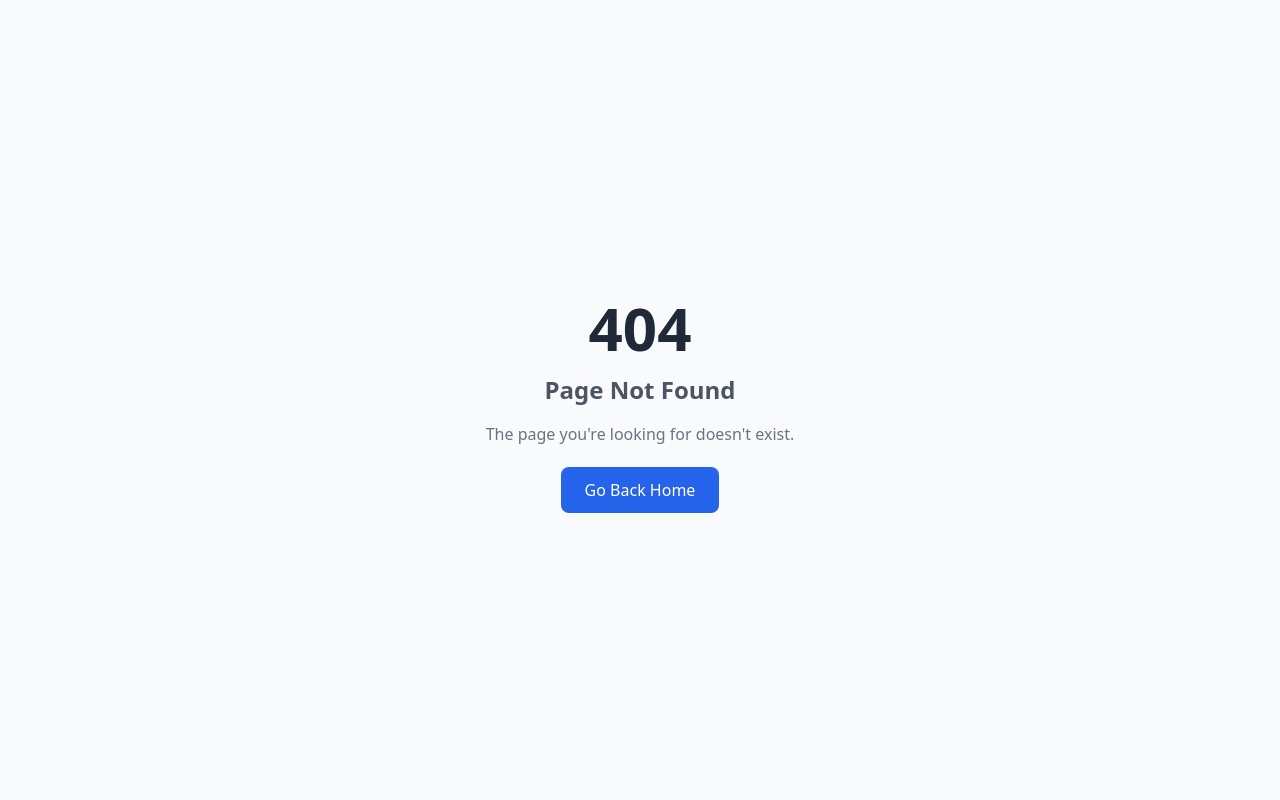
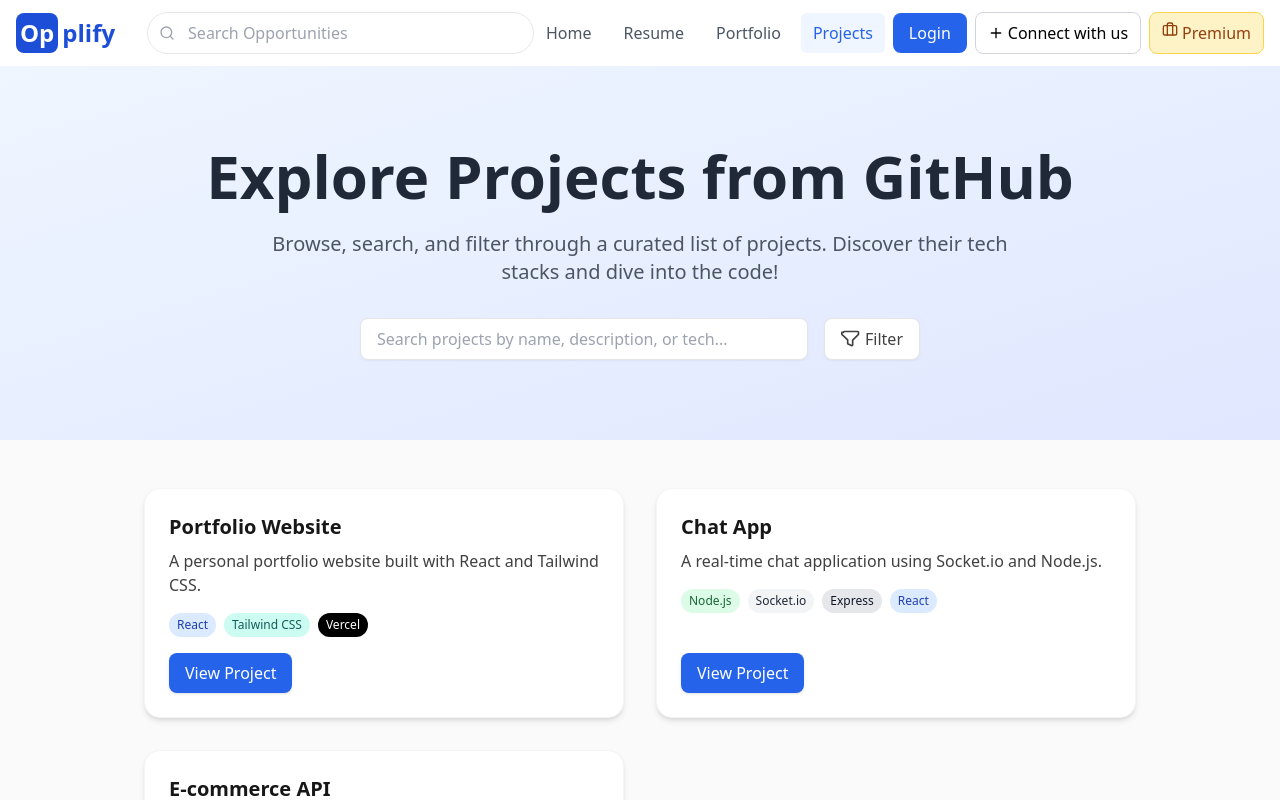
Before and after one commit to Aditya-satpute/Opplify, a React (Vite) app in the folder frontend/: page /projects in a window 1280 px wide. Before the commit this address had no page. Shown: the top 800 px of the page. Built offline with nearby package versions, Linux system fonts and the light colour scheme.

Commit message:
Successfully added Projects with search and filter feature

```diff
--- /dev/null
+++ b/frontend/src/pages/ProjectsPage.tsx
@@ -0,0 +1,249 @@
+import React, { useState, ChangeEvent, useRef, useEffect } from "react";
+import { Header } from '../components/Header';
+import { Footer } from '../components/Footer';
+
+// 1. Define the Project type
+type Project = {
+  id: number;
+  title: string;
+  description: string;
+  tech: string[];
+  url: string;
+};
+
+// 2. Example projects data (replace with your actual/fetched data)
+const projects: Project[] = [
+  {
+    id: 1,
+    title: "Portfolio Website",
+    description: "A personal portfolio website built with React and Tailwind CSS.",
+    tech: ["React", "Tailwind CSS", "Vercel"],
+    url: "https://github.com/yourusername/portfolio",
+  },
+  {
+    id: 2,
+    title: "Chat App",
+    description: "A real-time chat application using Socket.io and Node.js.",
+    tech: ["Node.js", "Socket.io", "Express", "React"],
+    url: "https://github.com/yourusername/chat-app",
+  },
+  {
+    id: 3,
+    title: "E-commerce API",
+    description: "RESTful API for an e-commerce platform with JWT authentication.",
+    tech: ["Node.js", "Express", "MongoDB", "JWT"],
+    url: "https://github.com/yourusername/ecommerce-api",
+  },
+  // Add more projects as needed
+];
+
+// 3. Tech tag color mapping
+const techColors: Record<string, string> = {
+  "React": "bg-blue-100 text-blue-800",
+  "Tailwind CSS": "bg-teal-100 text-teal-800",
+  "Vercel": "bg-black text-white",
+  "Node.js": "bg-green-100 text-green-800",
+  "Socket.io": "bg-gray-100 text-gray-800",
+  "Express": "bg-gray-200 text-gray-900",
+  "MongoDB": "bg-green-200 text-green-900",
+  "JWT": "bg-yellow-100 text-yellow-800",
+  // Add more tech colors as needed
+};
+
+const getAllTechs = (projects: Project[]) =>
+  Array.from(new Set(projects.flatMap((p) => p.tech))).sort();
+
+const FilterIcon = () => (
+  <svg
+    xmlns="http://www.w3.org/2000/svg"
+    className="h-5 w-5 inline-block mr-1"
+    fill="none"
+    viewBox="0 0 24 24"
+    stroke="currentColor"
+    strokeWidth={2}
+  >
+    <path
+      strokeLinecap="round"
+      strokeLinejoin="round"
+      d="M3 4a1 1 0 011-1h16a1 1 0 011 1v2a1 1 0 01-.293.707l-6.414 6.414A1 1 0 0014 13.414V19a1 1 0 01-1.447.894l-4-2A1 1 0 018 17v-3.586a1 1 0 00-.293-.707L1.293 6.707A1 1 0 011 6V4z"
+    />
+  </svg>
+);
+
+const ProjectsPage: React.FC = () => {
+  const [search, setSearch] = useState<string>("");
+  const [selectedTechs, setSelectedTechs] = useState<string[]>([]);
+  const [showFilter, setShowFilter] = useState<boolean>(false);
+  const filterRef = useRef<HTMLDivElement | null>(null);
+
+  const allTechs = getAllTechs(projects);
+
+  // Handle search input
+  const handleSearch = (e: ChangeEvent<HTMLInputElement>) => {
+    setSearch(e.target.value);
+  };
+
+  // Handle tech checkbox change
+  const handleTechChange = (tech: string) => {
+    setSelectedTechs((prev) =>
+      prev.includes(tech)
+        ? prev.filter((t) => t !== tech)
+        : [...prev, tech]
+    );
+  };
+
+  // Clear all filters
+  const clearFilters = () => {
+    setSelectedTechs([]);
+    setSearch("");
+  };
+
+  // Close filter dropdown when clicking outside
+  useEffect(() => {
+    const handleClickOutside = (event: MouseEvent) => {
+      if (filterRef.current && !filterRef.current.contains(event.target as Node)) {
+        setShowFilter(false);
+      }
+    };
+    if (showFilter) {
+      document.addEventListener("mousedown", handleClickOutside);
+    }
+    return () => {
+      document.removeEventListener("mousedown", handleClickOutside);
+    };
+  }, [showFilter]);
+
+  // Filter projects by search and tech stack
+  const filteredProjects = projects.filter((project) => {
+    const matchesSearch =
+      project.title.toLowerCase().includes(search.toLowerCase()) ||
+      project.description.toLowerCase().includes(search.toLowerCase()) ||
+      project.tech.some((t) => t.toLowerCase().includes(search.toLowerCase()));
+    const matchesTech =
+      selectedTechs.length === 0 ||
+      selectedTechs.every((tech) => project.tech.includes(tech));
+    return matchesSearch && matchesTech;
+  });
+
+  return (
+    <>
+    <Header/>
+    <div className="min-h-screen bg-neutral-50">
+      {/* Header Section */}
+      <section className="py-16 md:py-20 px-4 bg-gradient-to-br from-blue-50 to-indigo-100">
+        <div className="container mx-auto max-w-4xl text-center">
+          <h1 className="text-4xl md:text-5xl lg:text-6xl font-bold text-gray-800 mb-6">
+            Explore Projects from GitHub
+          </h1>
+          <p className="text-lg md:text-xl text-gray-600 mb-8 max-w-3xl mx-auto">
+            Browse, search, and filter through a curated list of projects. Discover their tech stacks and dive into the code!
+          </p>
+          {/* Search + Filter Controls */}
+          <div className="flex flex-col md:flex-row justify-center items-center gap-3 md:gap-4 w-full max-w-2xl mx-auto">
+            <input
+              type="text"
+              className="w-full md:w-2/3 px-4 py-2 border border-neutral-200 rounded-lg shadow-sm focus:outline-none focus:border-blue-400 transition"
+              placeholder="Search projects by name, description, or tech..."
+              value={search}
+              onChange={handleSearch}
+            />
+            <div className="relative w-full md:w-auto">
+              <button
+                onClick={() => setShowFilter((prev) => !prev)}
+                className="flex items-center justify-center w-full md:w-auto px-4 py-2 bg-white border border-neutral-200 rounded-lg shadow-sm text-neutral-700 hover:bg-neutral-100 transition focus:outline-none"
+                type="button"
+              >
+                <FilterIcon />
+                Filter
+                {selectedTechs.length > 0 && (
+                  <span className="ml-2 px-2 py-0.5 rounded-full bg-blue-100 text-blue-700 text-xs font-semibold">
+                    {selectedTechs.length}
+                  </span>
+                )}
+              </button>
+              {/* Filter Dropdown */}
+              {showFilter && (
+                <div
+                  ref={filterRef}
+                  className="absolute z-20 mt-2 right-0 w-56 bg-white border border-neutral-200 rounded-xl shadow-lg p-4"
+                >
+                  <div className="text-sm font-semibold mb-2 text-neutral-700">
+                    Filter by Tech Stack
+                  </div>
+                  <div className="max-h-48 overflow-y-auto flex flex-col gap-2 mb-4">
+                    {allTechs.map((tech) => (
+                      <label key={tech} className="flex items-center cursor-pointer">
+                        <input
+                          type="checkbox"
+                          checked={selectedTechs.includes(tech)}
+                          onChange={() => handleTechChange(tech)}
+                          className="form-checkbox accent-blue-600 mr-2"
+                        />
+                        <span className={`px-2 py-1 rounded-full text-xs font-medium ${techColors[tech] || "bg-gray-100 text-gray-800"}`}>
+                          {tech}
+                        </span>
+                      </label>
+                    ))}
+                  </div>
+                  <button
+                    onClick={clearFilters}
+                    className="w-full px-3 py-2 rounded-lg bg-neutral-200 text-neutral-700 text-sm font-medium hover:bg-neutral-300 transition"
+                    type="button"
+                  >
+                    Clear Filters
+                  </button>
+                </div>
+              )}
+            </div>
+          </div>
+        </div>
+      </section>
+
+      {/* Projects Grid */}
+      <div className="max-w-5xl mx-auto px-4 py-12">
+        <div className="grid grid-cols-1 md:grid-cols-2 gap-8">
+          {filteredProjects.length === 0 && (
+            <div className="col-span-full text-neutral-500 text-center">
+              No projects found.
+            </div>
+          )}
+          {filteredProjects.map((project) => (
+            <div
+              key={project.id}
+              className="bg-white rounded-2xl shadow-md border border-neutral-100 p-6 flex flex-col justify-between transition hover:shadow-lg hover:-translate-y-1"
+            >
+              <div>
+                <h3 className="text-xl font-semibold text-neutral-900 mb-2">{project.title}</h3>
+                <p className="text-neutral-700 mb-4">{project.description}</p>
+                <div className="flex flex-wrap gap-2 mb-4">
+                  {project.tech.map((tech, idx) => (
+                    <span
+                      key={idx}
+                      className={`px-2 py-1 rounded-full text-xs font-medium ${techColors[tech] || "bg-gray-100 text-gray-800"}`}
+                    >
+                      {tech}
+                    </span>
+                  ))}
+                </div>
+              </div>
+              <div>
+                <a
+                  href={project.url}
+                  target="_blank"
+                  rel="noopener noreferrer"
+                  className="inline-block px-4 py-2 bg-blue-600 text-white rounded-lg font-medium shadow hover:bg-blue-700 transition"
+                >
+                  View Project
+                </a>
+              </div>
+            </div>
+          ))}
+        </div>
+      </div>
+    </div>
+    <Footer/>
+    </>
+  );
+};
+
+export default ProjectsPage;
--- a/frontend/src/routes/routes.tsx
+++ b/frontend/src/routes/routes.tsx
@@ -2,6 +2,7 @@ import React from 'react';
 import { Routes, Route } from 'react-router-dom';
 import { HomePage } from '../pages/HomePage';
 import { PortfolioPage } from '../pages/PortfolioPage';
+import ProjectsPage from '../pages/ProjectsPage';
 
 
 export const AppRoutes: React.FC = () => {
@@ -12,6 +13,7 @@ export const AppRoutes: React.FC = () => {
 
       {/* Portfolio Routes */}
       <Route path="/portfolio" element={<PortfolioPage />} />
+      <Route path="/projects" element={<ProjectsPage />} />
 
       {/* Catch-all route for 404 */}
       <Route path="*" element={<NotFoundPage />} />
```
